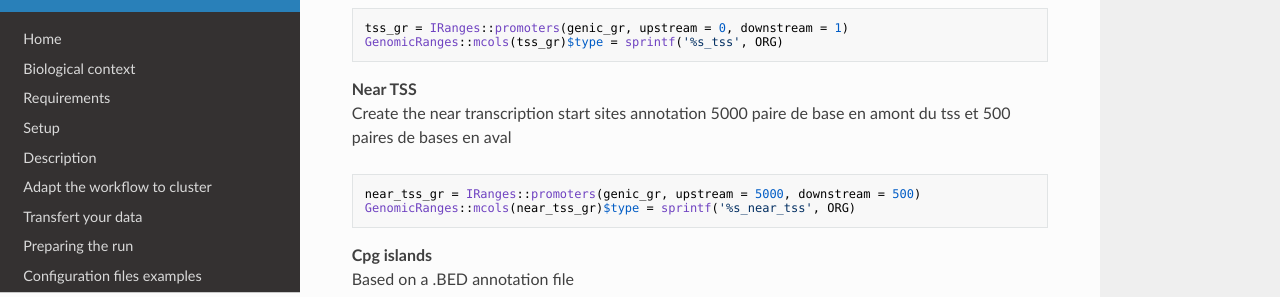
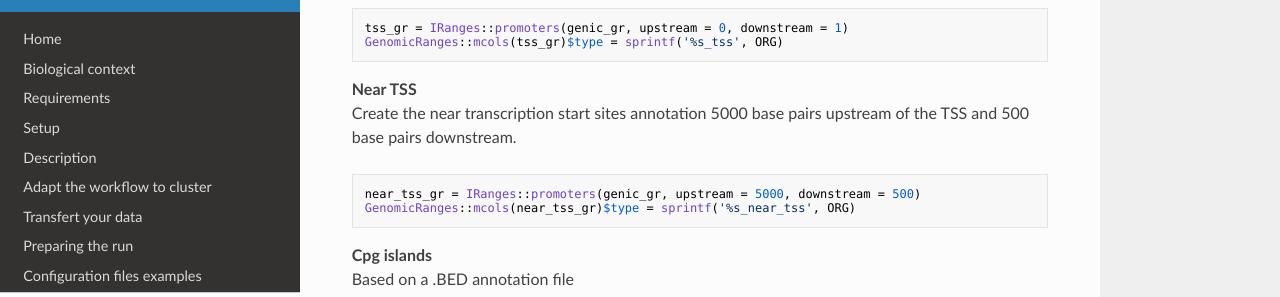
Before and after one commit to parisepigenetics/Methylator-Documentation, an MkDocs documentation site: the page built from docs/annotations.md, in a window 1280 px wide and 900 px high, scrolled down 2407 px. Shown: the part 154-451 px from the top of the window. Built offline with MkDocs 1.6.1, drawn with Linux system fonts in a browser that asks for light colours; nearby versions of some CDN libraries.

Commit message:
Update annotations.md

````diff
--- a/docs/annotations.md
+++ b/docs/annotations.md
@@ -75,7 +75,7 @@ GenomicRanges::mcols(tss_gr)$type = sprintf('%s_tss', ORG)
 
 **Near TSS**
 Create the near transcription start sites annotation
-5000 paire de base en amont du tss et 500 paires de bases en aval
+5000 base pairs upstream of the TSS and 500 base pairs downstream.
 
 ```R
 near_tss_gr = IRanges::promoters(genic_gr, upstream = 5000, downstream = 500)
````
